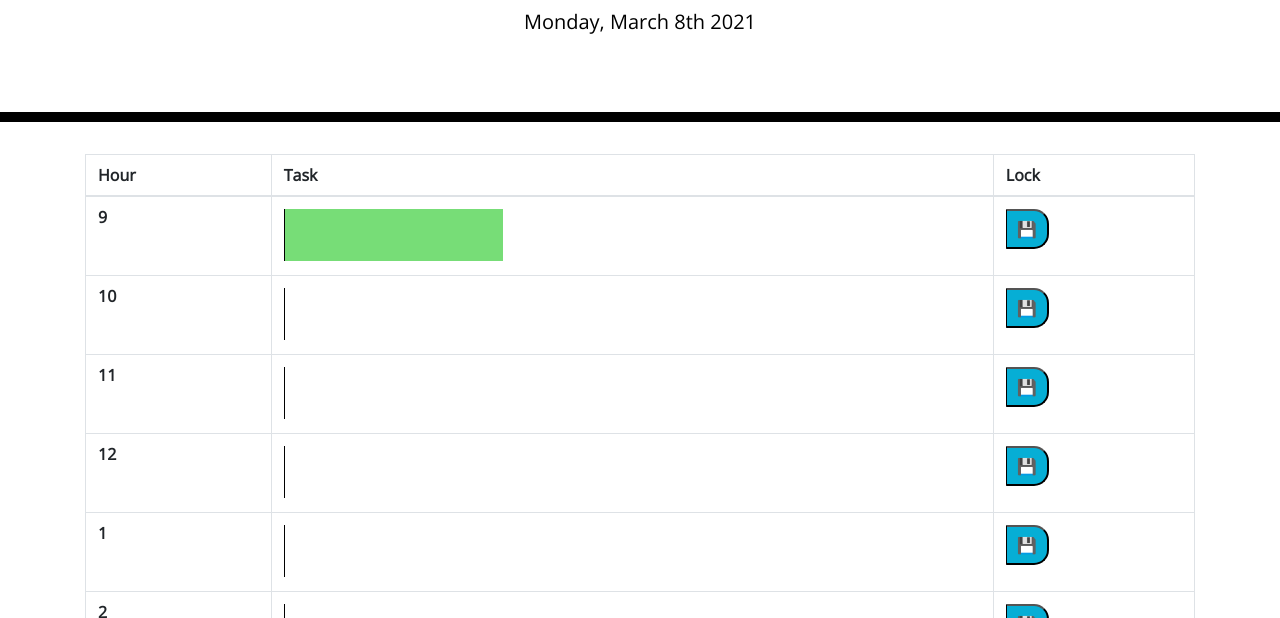
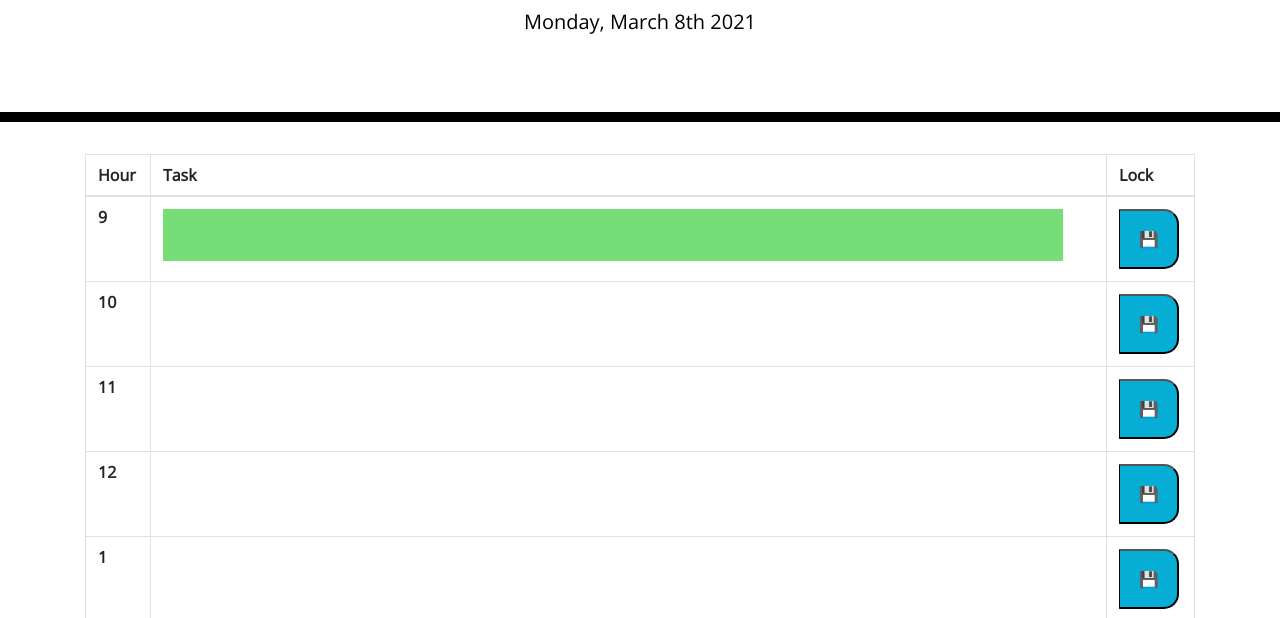
Before and after one commit to klay824/work-day-scheduler, a plain HTML site: page index.html in a window 1280 px wide. Shown: the part 182-800 px from the top of the page. Drawn offline with nearby package versions, Linux system fonts and the light colour scheme.

Commit message:
added styling for the save button

```diff
--- a/assets/css/style.css
+++ b/assets/css/style.css
@@ -21,9 +21,14 @@ textarea{
   border-bottom: 10px solid black;
 }
 
-input {
+textarea {
   width: 900px;
   border: none;
+}
+
+button {
+  height: 60px;
+  width: 60px;
 }
 
 .description{
```
